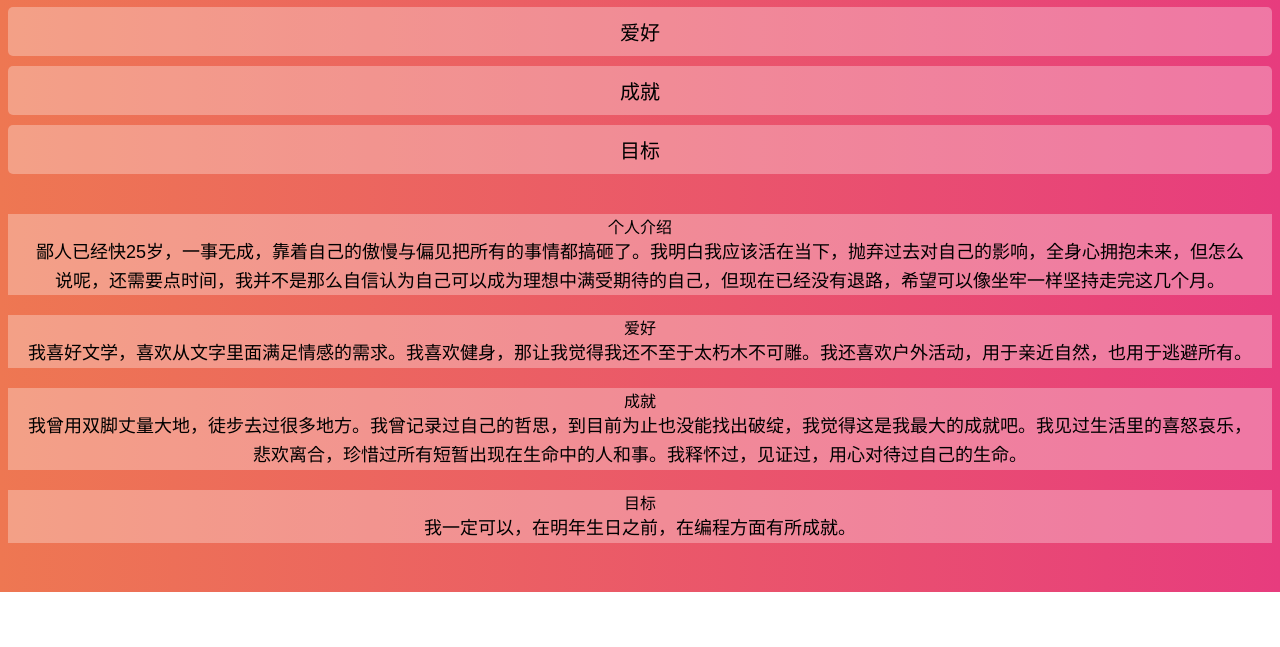
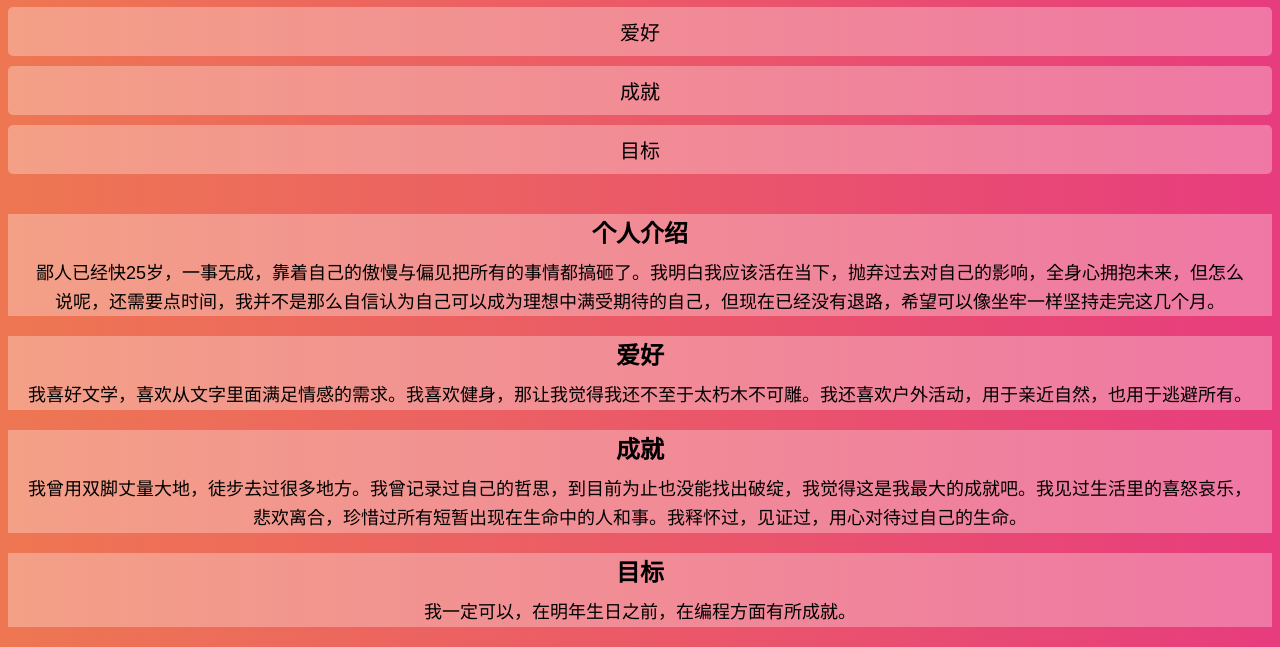
Before and after one commit to Buxin-Emilio/day2, a plain HTML site: page day02.b/diyige.html in a window 1280 px wide. Shown: the part 208-855 px from the top of the page. Before the commit the page ends 800 px from the top, so only its background shows below. Drawn offline with Linux system fonts and the light colour scheme.

Commit message:
day02.04

```diff
--- a/day02.b/diyige.html
+++ b/day02.b/diyige.html
@@ -51,6 +51,11 @@
         }
         a{ text-decoration: none;
            color: black;}
+        .xiaobiaoti{
+            font-size: 24px;
+            font-weight: bold;
+            margin: 20px 0 10px 0;}
+
     </style>
   </head>
   <body>
@@ -72,10 +77,10 @@
         </a>
     </ul>
     </section>
-    <section class="neirong"><div id="jieshao">个人介绍</div><p>鄙人已经快25岁，一事无成，靠着自己的傲慢与偏见把所有的事情都搞砸了。我明白我应该活在当下，抛弃过去对自己的影响，全身心拥抱未来，但怎么说呢，还需要点时间，我并不是那么自信认为自己可以成为理想中满受期待的自己，但现在已经没有退路，希望可以像坐牢一样坚持走完这几个月。</p></section>
-    <section class="neirong"><div id="aihao">爱好</div><p>我喜好文学，喜欢从文字里面满足情感的需求。我喜欢健身，那让我觉得我还不至于太朽木不可雕。我还喜欢户外活动，用于亲近自然，也用于逃避所有。</p></section>
-    <section class="neirong"><div id="chengjiu">成就</div><p>我曾用双脚丈量大地，徒步去过很多地方。我曾记录过自己的哲思，到目前为止也没能找出破绽，我觉得这是我最大的成就吧。我见过生活里的喜怒哀乐，悲欢离合，珍惜过所有短暂出现在生命中的人和事。我释怀过，见证过，用心对待过自己的生命。</p></section>
-    <section class="neirong"><div id="mubiao">目标</div><p>我一定可以，在明年生日之前，在编程方面有所成就。</p></section>
+    <section class="neirong"><div class="xiaobiaoti" id="jieshao">个人介绍</div><p>鄙人已经快25岁，一事无成，靠着自己的傲慢与偏见把所有的事情都搞砸了。我明白我应该活在当下，抛弃过去对自己的影响，全身心拥抱未来，但怎么说呢，还需要点时间，我并不是那么自信认为自己可以成为理想中满受期待的自己，但现在已经没有退路，希望可以像坐牢一样坚持走完这几个月。</p></section>
+    <section class="neirong"><div class="xiaobiaoti" id="aihao">爱好</div><p>我喜好文学，喜欢从文字里面满足情感的需求。我喜欢健身，那让我觉得我还不至于太朽木不可雕。我还喜欢户外活动，用于亲近自然，也用于逃避所有。</p></section>
+    <section class="neirong"><div class="xiaobiaoti" id="chengjiu">成就</div><p>我曾用双脚丈量大地，徒步去过很多地方。我曾记录过自己的哲思，到目前为止也没能找出破绽，我觉得这是我最大的成就吧。我见过生活里的喜怒哀乐，悲欢离合，珍惜过所有短暂出现在生命中的人和事。我释怀过，见证过，用心对待过自己的生命。</p></section>
+    <section class="neirong"><div class="xiaobiaoti" id="mubiao">目标</div><p>我一定可以，在明年生日之前，在编程方面有所成就。</p></section>
       <div></div>
     </div>
   </body>
```
